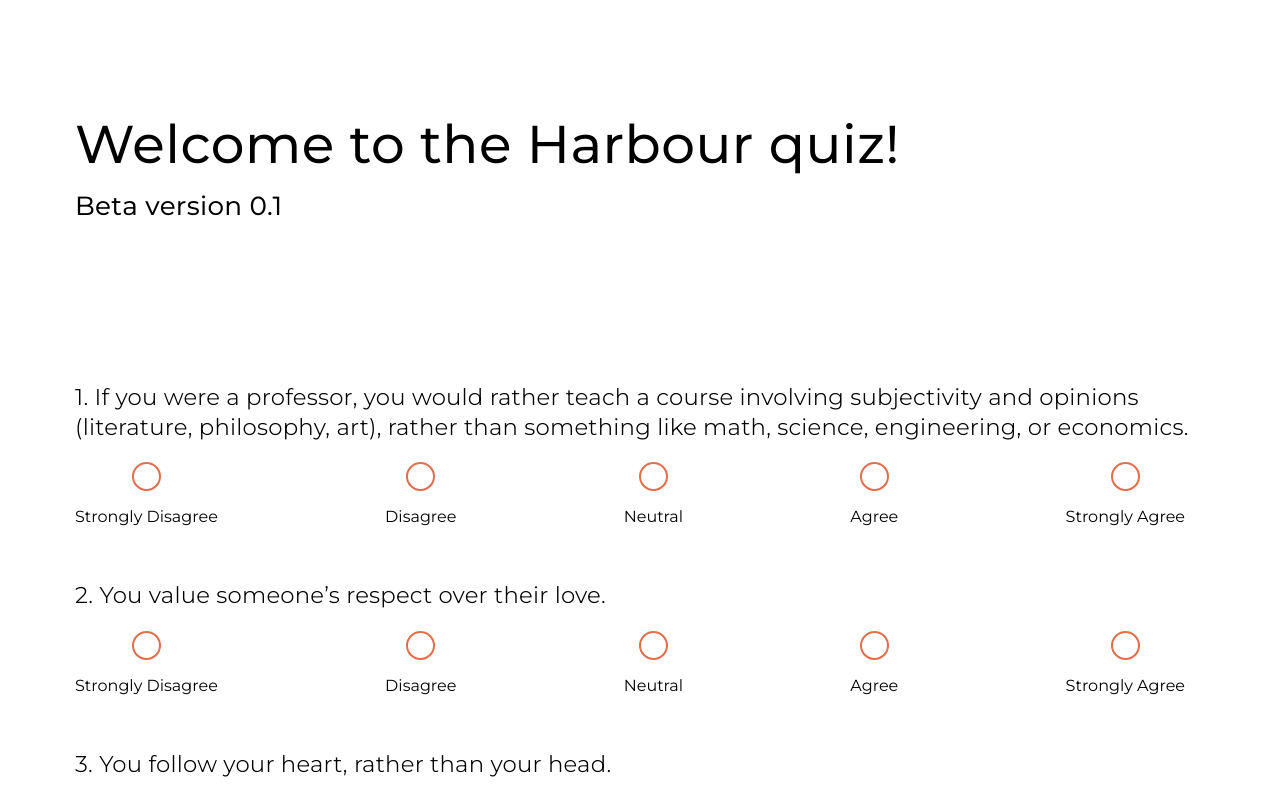
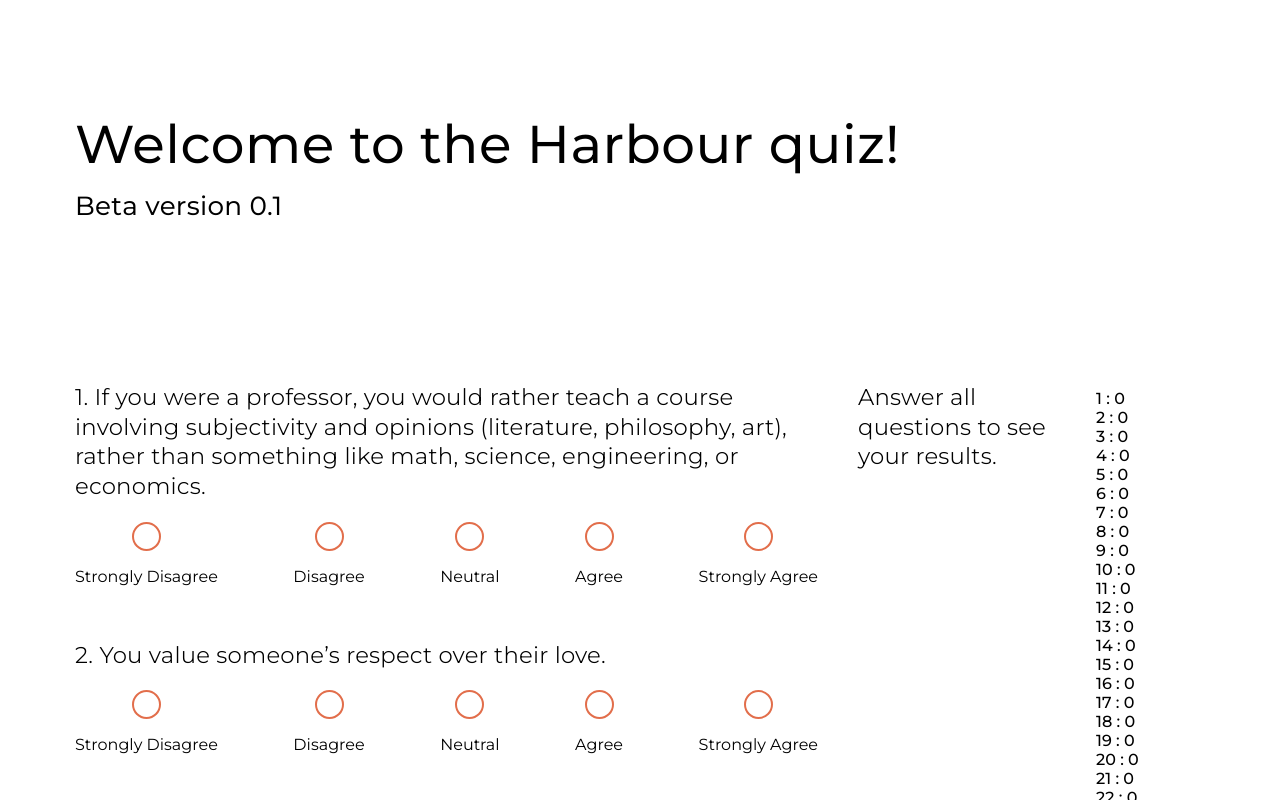
Before and after one commit to ellaroy99/harbour, a Next.js app: page / in a window 1280 px wide. Built offline with nearby package versions, Linux system fonts and the light colour scheme.

Commit message:
sticky results to right side

```diff
--- a/assets/css/style.css
+++ b/assets/css/style.css
@@ -157,8 +157,11 @@ a:visited { color: inherit; text-decoration: none }
 .radio input:nth-of-type(4):checked ~ .labels label:nth-of-type(4) .checkmark { background-color: var(--dorange); }
 .radio input:nth-of-type(5):checked ~ .labels label:nth-of-type(5) .checkmark { background-color: var(--dorange); }
 
-.results {
+.quiz-con {
   display: flex;
-  column-gap: 50px;
+  column-gap: 20px;
 }
-.results > * { margin-top: 0px }
+.quiz-con > div:first-of-type { flex-basis: 70% }
+.quiz-con > ul { flex-basis: 10% }
+.quiz-con > p { flex-basis: 20% }
+.quiz-con > ul, .quiz-con > p { position: sticky; top: 10px; height: max-content }
--- a/pages/index.js
+++ b/pages/index.js
@@ -15,7 +15,7 @@ const Home = ({ homepage }) => {
   // tracks what questions have been answered
   let [answered, answeredUpdate] = useState([]);
   // display of answer
-  let [result, resultUpdate] = useState("");
+  let [result, resultUpdate] = useState("Answer all questions to see your results.");
 
   let onChangeValue = (event) => {
     // add this question to answered list
@@ -79,13 +79,11 @@ const Home = ({ homepage }) => {
           <Spacer h="140px" />
         </div>
 
-        <div onChange={onChangeValue} className="form">
-          <>{ profile.map((q, index) => { return <Question key={index} content={profile[index].content} name={profile[index].id}/>; })}</>
-        </div>
+        <div className="quiz-con">
+          <div onChange={onChangeValue} className="form">
+            <>{ profile.map((q, index) => { return <Question key={index} content={profile[index].content} name={profile[index].id}/>; })}</>
+          </div>
 
-        <Spacer h="50px" />
-
-        <div className="results">
           <p>{result}</p>
           <ul>
             <>{ profile.map((q, index) => { return <li key={index}>{q.id} : {q.value}</li>; })}</>
```
